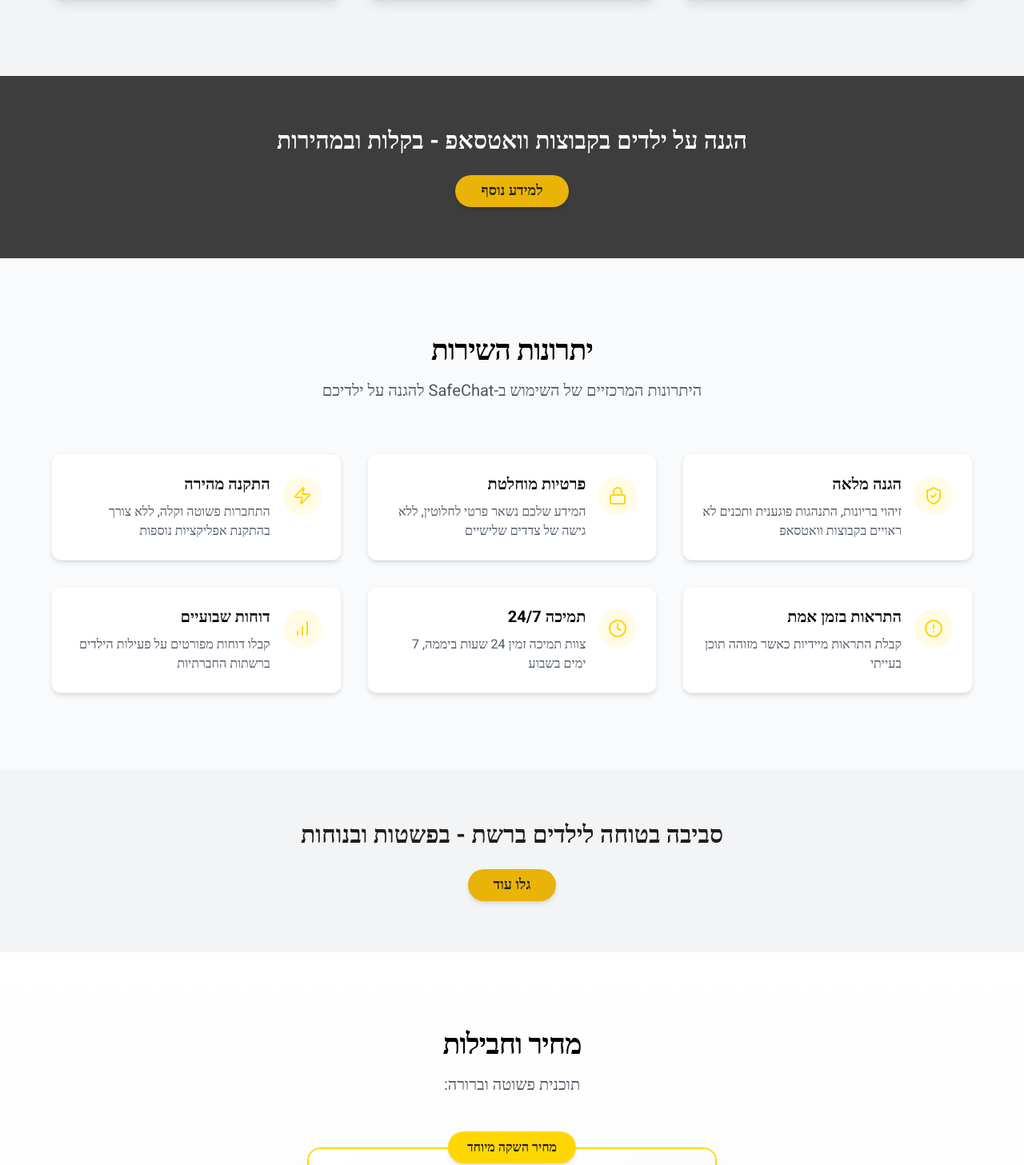
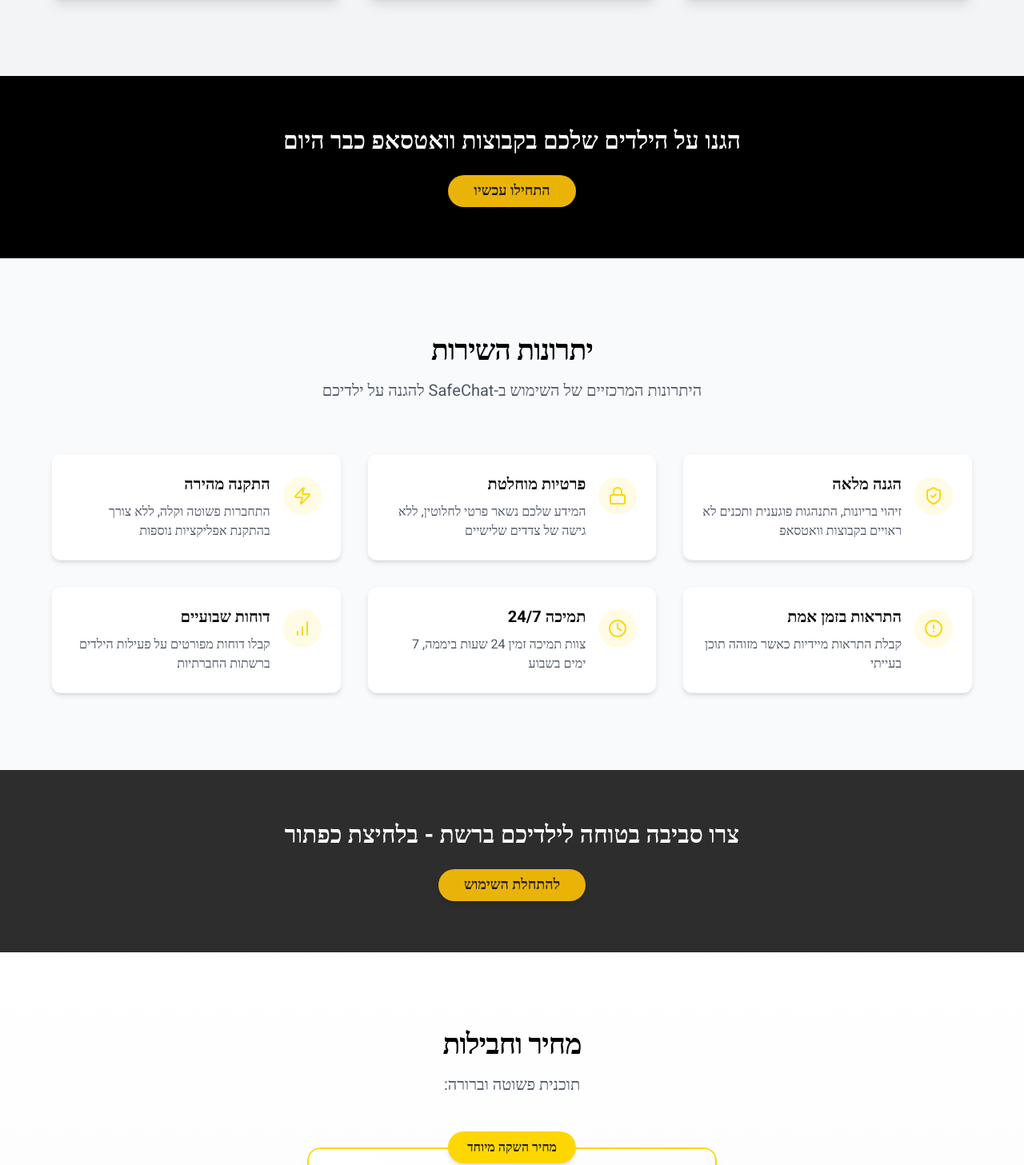
Before and after one commit to eliavgalant/safe-chat, a React (Vite) app: page / in a window 1280 px wide. Shown: the part 1749-3206 px from the top of the page at 80% size. Built offline with nearby package versions, Linux system fonts and the light colour scheme.

Commit message:
Reverted to edit edt-5410ae68-598f-4449-a95c-1174181c8ec3: "Improve mobile design
Addresses design issues in mobile view."

```diff
--- a/src/pages/Index.tsx
+++ b/src/pages/Index.tsx
@@ -43,13 +43,13 @@ const Index = () => {
       <HowItWorks />
 
       {/* First CTA Section */}
-      <section className="py-16 bg-safechat-dark-lighter text-white">
+      <section className="py-16 bg-black text-white">
         <div className="container mx-auto px-4 text-center">
           <h2 className="heading-md mb-6 max-w-3xl mx-auto rtl-text text-center">
-            הגנה על ילדים בקבוצות וואטסאפ - בקלות ובמהירות
+            הגנו על הילדים שלכם בקבוצות וואטסאפ כבר היום
           </h2>
           <CTAButton className="mx-auto rtl-text text-lg" target="contact">
-            למידע נוסף
+            התחילו עכשיו
           </CTAButton>
         </div>
       </section>
@@ -57,13 +57,13 @@ const Index = () => {
       <Benefits />
 
       {/* Second CTA Section */}
-      <section className="py-16 bg-gray-100 text-safechat-dark">
+      <section className="py-16 bg-safechat-dark-light text-white">
         <div className="container mx-auto px-4 text-center">
           <h2 className="heading-md mb-6 max-w-3xl mx-auto rtl-text text-center">
-            סביבה בטוחה לילדים ברשת - בפשטות ובנוחות
+            צרו סביבה בטוחה לילדיכם ברשת - בלחיצת כפתור
           </h2>
           <CTAButton className="mx-auto rtl-text text-lg" target="contact">
-            גלו עוד
+            להתחלת השימוש
           </CTAButton>
         </div>
       </section>
@@ -72,16 +72,16 @@ const Index = () => {
       <Testimonials />
 
       {/* Third CTA Section */}
-      <section className="py-16 bg-gradient-to-r from-slate-200 to-slate-300 text-safechat-dark">
+      <section className="py-16 bg-gradient-to-r from-safechat-dark to-safechat-dark-light text-white">
         <div className="container mx-auto px-4 text-center">
           <h2 className="heading-md mb-6 max-w-3xl mx-auto rtl-text text-center">
-            הגנה פשוטה ויעילה על ילדיכם ברשת
+            אל תחכו עד שיהיה מאוחר מדי - הגנו על ילדיכם ברשת כבר עכשיו
           </h2>
           <p className="rtl-text text-xl mb-8 max-w-2xl mx-auto opacity-90">
-            התחילו להשתמש במערכת תוך מספר דקות וקבלו תמיכה מקצועית לאורך כל הדרך
+            תוכלו להתחיל בפחות מ-5 דקות ולקבל שקט נפשי בידיעה שילדיכם מוגנים
           </p>
           <CTAButton className="mx-auto rtl-text text-lg" size="lg" target="contact">
-            צרו קשר
+            הצטרפו עכשיו
           </CTAButton>
         </div>
       </section>
```
